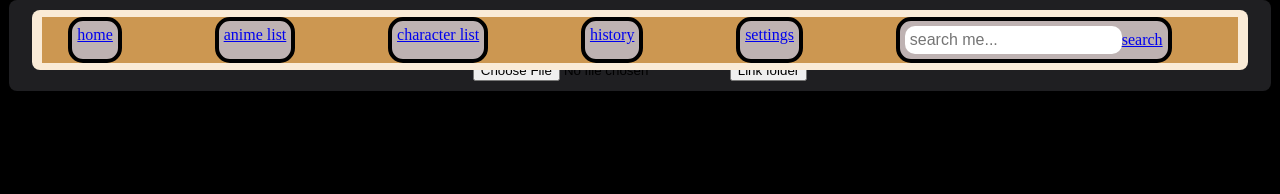
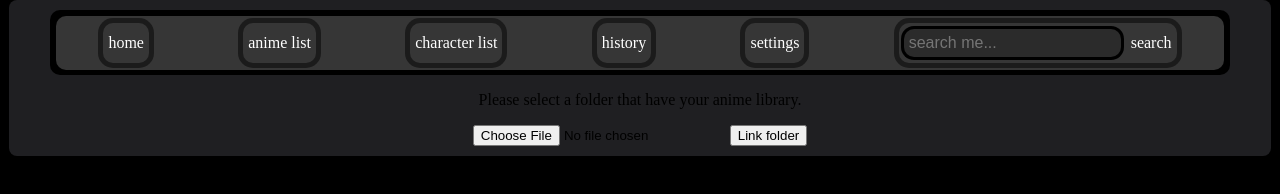
Before and after one commit to tomos4ki/anime-library, a plain HTML site: page index.html in a window 1280 px wide. Drawn offline with Linux system fonts and the light colour scheme.

Commit message:
nav-bar fixing

```diff
--- a/index.html
+++ b/index.html
@@ -18,7 +18,7 @@
                     <li><a href="#">character list</a></li>
                     <li><a href="#">history</a></li>
                     <li><a href="#">settings</a></li>
-                    <li><input type="text" name="search" id="search" placeholder="search me..."><a href="#">search</a></li>
+                    <li><input type="text" name="search" id="search" placeholder="search me..."><a href="#" class="main-search-bar">search</a></li>
                 </ul>
             </div>
         </div>
@@ -28,7 +28,6 @@
             <input type="file" name="folder-input" id="forlder-input" webkitdirectory diractory>
             <button id="link-folder-btn">Link folder</button>
          </div>
-
     </div>
 </body>
 </html>
--- a/style.css
+++ b/style.css
@@ -9,23 +9,24 @@ body{
     margin: 0 auto;
     padding: 10px;
     border-radius: 8px;
-    box-shadow:
-    0 2px 4px rgba(0, 0, 0, 0.1),;
+    box-shadow: 0 2px 4px rgba(0, 0, 0, 0.1);
+    /* height: 100vh; */
 }
 .folder-selector{
     display: none;
     text-align: center;
 }
 .top{
-    position: fixed;
-    top: 1;
-    left: 50%;
-    transform: translateX(-50%);
+    position: sticky;
+    top: 0;
+    margin: 0 auto;
+    /* left: 50%;
+    transform: translateX(-50%); */
     width: 95%;
-    height: 60px;
-    background-color: antiquewhite;
+    height: 65px;
+    background-color: rgb(0, 0, 0);
     z-index: 100;
-    border-radius: 8px;
+    border-radius: 10px;
     justify-content: space-between;
     align-items: center;
     box-sizing: border-box;
@@ -37,7 +38,7 @@ body{
 }
 
 .header{
-    background-color: #ee2626;
+    background-color: #000000;
     width: 100%;
     height: 100%;
     display: flex;
@@ -48,22 +49,24 @@ body{
 
 
 .header ul{
-    background-color: rgb(204, 151, 81);
+    background-color: #363636;
     list-style: none;
-    margin: 0;
+    border-radius: 10px;
+    margin: -4px;
     padding: 0;
     display: flex;
     justify-content: space-around;
 }
 
 .header li{
-    margin-right: 40px;
+    /* margin-right: 40px; */
     text-align: center;
-    border: 4px solid #000;
+    border: 5px solid #00000080;
     border-radius: 15px;
     text-align: center;
     padding: 5px;
-    background-color: #beb2b2;
+    margin: 2px;
+    background-color: #363636;
 }
 
 
@@ -75,7 +78,19 @@ body{
     padding: 5px;
     border: none;
     border-radius: 10px;
-    background-color: #fff;
+    background-color: #2b2b2b;
     font-size: 16px;
     margin-left: auto;
+    color: #c5c5c5;
+    outline: none;
+    box-shadow: 0 0 0 3px #000;
 }
+
+.header li a {
+    text-decoration: none;
+    color: white;
+    line-height: 30px;
+}
+.main-search-bar{
+    margin-left: 10px;
+}
```
